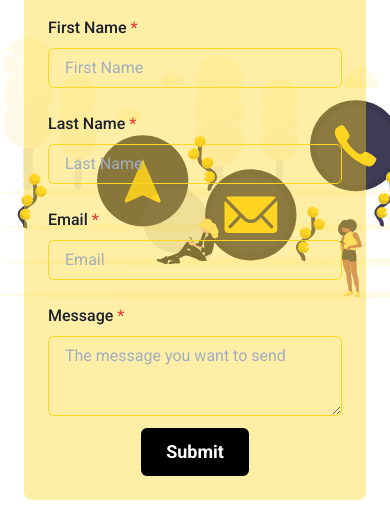
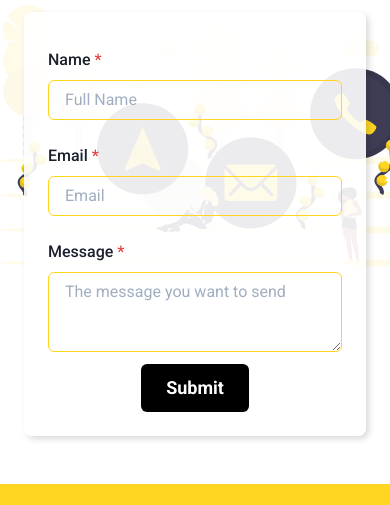
Before and after one commit to 4upz/Routez-Transportation, a Gatsby site: page /contact in a window 390 px wide. Shown: the part 366-871 px from the top of the page. Built offline with nearby package versions, Linux system fonts and the light colour scheme; Gatsby itself is replaced by a stand-in of ours.

Commit message:
Contact form mobile styling adjustments and fields

```diff
--- a/src/components/Sections/ContactForm.jsx
+++ b/src/components/Sections/ContactForm.jsx
@@ -21,8 +21,8 @@ const ContactForm = ({ businessNumber }) => (
     mx="auto"
     my={6}
     px={6}
-    pb={6}
-    minH="60vh"
+    py={6}
+    minH="70vh"
     bg={`url(${backgroundImage})`}
     bgRepeat="no-repeat"
     bgPos="center left"
@@ -31,7 +31,7 @@ const ContactForm = ({ businessNumber }) => (
       <Heading as="h1">Get in Touch</Heading>
       <Box
         as={Link}
-        p={1}
+        p={2}
         bg="brand.300"
         borderWidth={1}
         borderColor="black"
@@ -52,7 +52,6 @@ const ContactForm = ({ businessNumber }) => (
         method="post"
         data-netlify="true"
         netlify-honeypot="bot-field"
-        onSubmit="submit"
       >
         <input type="hidden" name="bot-field" />
         <input type="hidden" name="form-name" value="Contact Form" />
@@ -63,32 +62,18 @@ const ContactForm = ({ businessNumber }) => (
           align="center"
           p={{ base: 6, md: 0 }}
           borderRadius="lg"
-          bg={{ base: "rgba(255, 213, 34, 0.4)", md: "transparent" }}
+          bg={{ base: "rgba(255, 255, 255, 0.9)", md: "transparent" }}
+          shadow={{
+            base: "3px 3px 6px 0px rgba(0, 0, 0, 0.15)",
+            md: "none",
+          }}
         >
-          <FormControl
-            id="first-name"
-            w={{ base: "full", md: "45%" }}
-            my={3}
-            isRequired
-          >
-            <FormLabel>First Name</FormLabel>
+          <FormControl id="name" my={3} isRequired>
+            <FormLabel>Name</FormLabel>
             <Input
               borderColor="brand.500"
-              placeholder="First Name"
-              name="first-name"
-            />
-          </FormControl>
-          <FormControl
-            id="last-name"
-            w={{ base: "full", md: "45%" }}
-            my={3}
-            isRequired
-          >
-            <FormLabel>Last Name</FormLabel>
-            <Input
-              borderColor="brand.500"
-              placeholder="Last Name"
-              name="last-name"
+              placeholder="Full Name"
+              name="name"
             />
           </FormControl>
           <FormControl id="email" my={3} isRequired>
```
